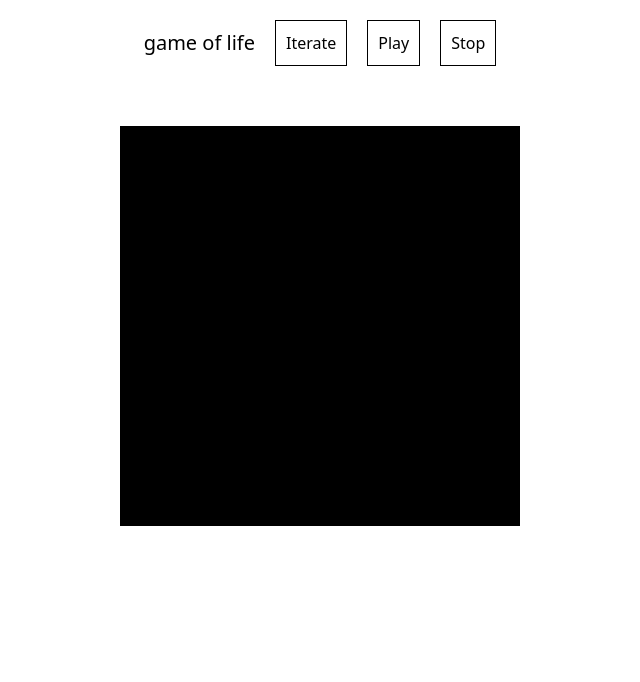
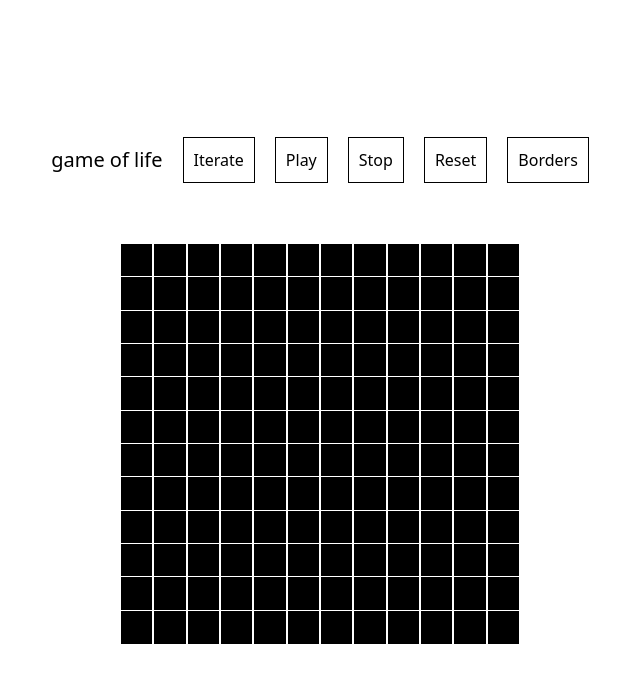
Before and after one commit to discapes/game-of-life, a Svelte app: page / in a window 1280 px wide. Shown: the top 682 px of the page, without its empty margins (320-960 px from the left). Built offline with nearby package versions, Linux system fonts and the light colour scheme.

Commit message:
ux improvements

```diff
--- a/src/App.svelte
+++ b/src/App.svelte
@@ -8,8 +8,9 @@
   let minx = -1;
   let miny = -1;
   let maxy = initialH;
-  const intervalSeconds = 0.01;
+  const intervalSeconds = 0.0;
   let stopped = false;
+  let borders = true;
 
   function stop() {
     stopped = true;
@@ -76,6 +77,10 @@
       }
     }
   }
+  function toggle(x, y) {
+    if (!current.delete([x, y].join(","))) current.add([x, y].join(","));
+    current = current;
+  }
 </script>
 
 <svelte:window on:keyup={(e) => e.key == " " && iter()} />
@@ -87,9 +92,14 @@
     <button on:click={iter}>Iterate</button>
     <button on:click={play}>Play</button>
     <button on:click={stop}>Stop</button>
+    <button
+      on:click={() => {
+        stop();
+        current = new Set();
+      }}>Reset</button>
+    <button on:click={() => (borders = !borders)}>Borders</button>
   </div>
 
-  <div class="w-full h-full flex justify-center">
   <div
     style="grid-template-columns: repeat({maxx -
       minx +
@@ -98,23 +108,24 @@
       1}, minmax(0, 1fr));
       width: min(100%, {(maxx - minx + 1) * 40}px);
       height: min(100%, {(maxy - miny + 1) * 40}px)"
-      class="inline-grid gap-x-0 p-10 aspect-square">
+    class="inline-grid gap-x-0 p-10">
     {#each Array(maxy - miny + 1).fill(0) as _y, y}
       {#each Array(maxx - minx + 1).fill(0) as _x, x}
+        <!-- svelte-ignore a11y-mouse-events-have-key-events -->
+        <div class="w-full">
           <div
-            class="w-full h-full max-w-[40px] max-h-[40px] {current.has(
+            class="{borders
+              ? 'border'
+              : ''} w-full pt-[100%] max-w-[40px] max-h-[40px] bg-clip-padding {current.has(
               [x + minx, y + miny].join(',')
             )
               ? 'bg-white border-black'
               : 'bg-black border-white'}"
-            on:click={() => {
-              if (!current.delete([x + minx, y + miny].join(",")))
-                current.add([x + minx, y + miny].join(","));
-              current = current;
-            }} />
+            on:mouseover={(e) => e.buttons & 0b1 && toggle(x + minx, y + miny)}
+            on:mousedown={() => toggle(x + minx, y + miny)} />
+        </div>
       {/each}
     {/each}
-    </div>
   </div>
 </main>
 
```
Lines whose indentation alone changed are shown as unchanged.
